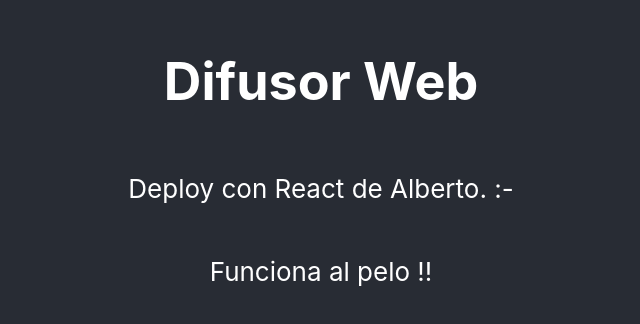
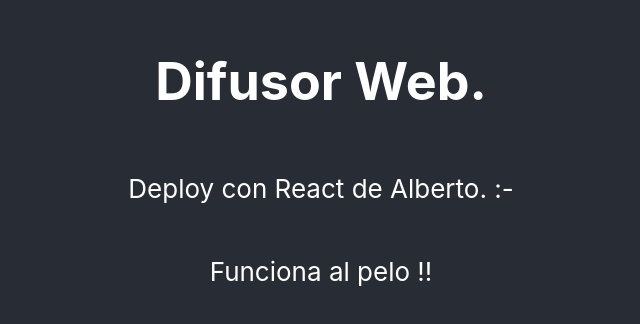
Before and after one commit to mmhgarcia/difusor_web, a React (Create React App) app: page / in a window 1280 px wide. Shown: the part 236-560 px from the top of the page, without its empty margins (319-959 px from the left). Built offline with nearby package versions, Linux system fonts and the light colour scheme.

Commit message:
Se añade * a h1

```diff
--- a/src/App.js
+++ b/src/App.js
@@ -5,7 +5,7 @@
   return (
     <div className="App">
       <header className="App-header">
-        <h1>Difusor Web</h1>
+        <h1>Difusor Web.</h1>
         <p>
           Deploy con React de Alberto. :-
         </p>
```
